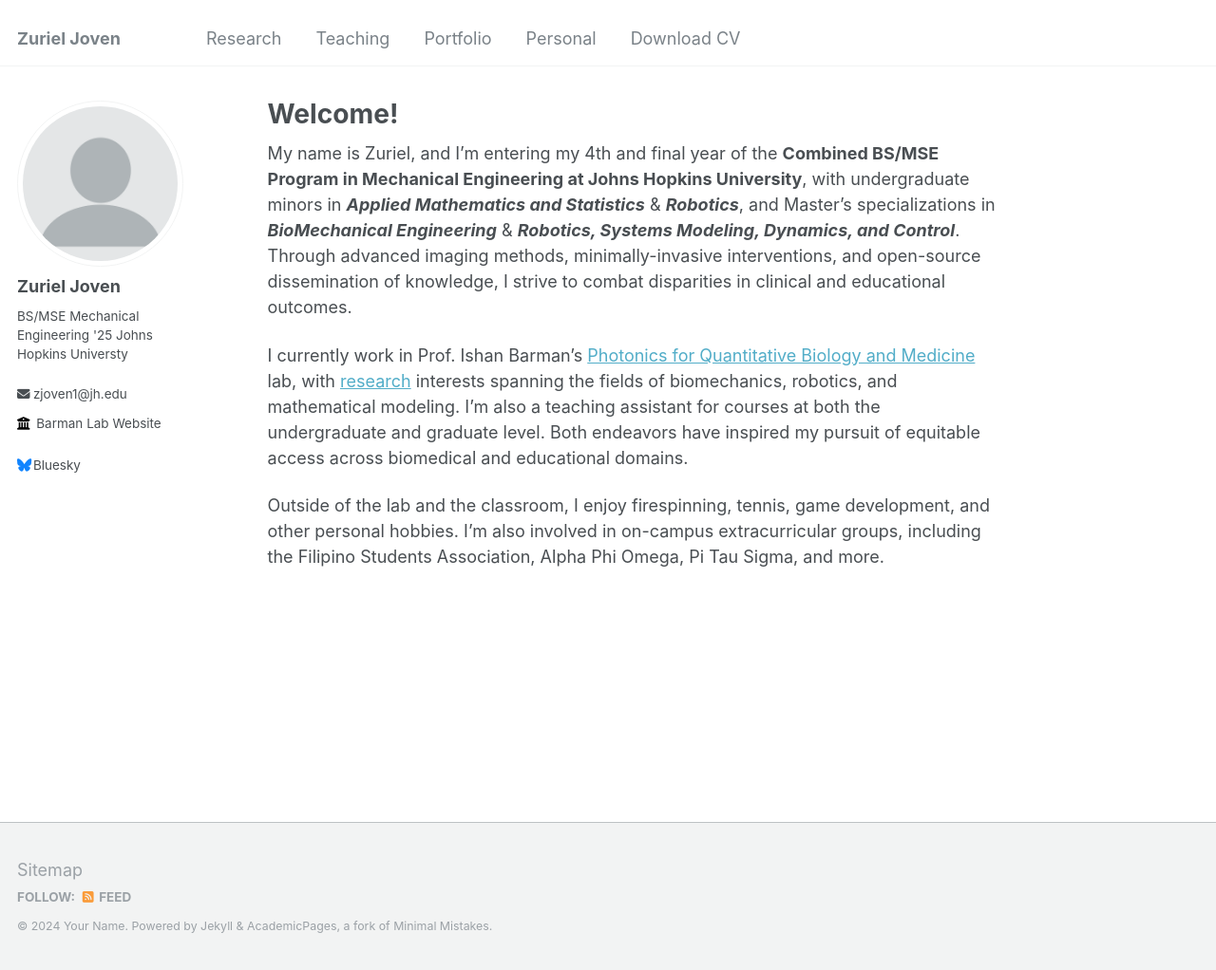
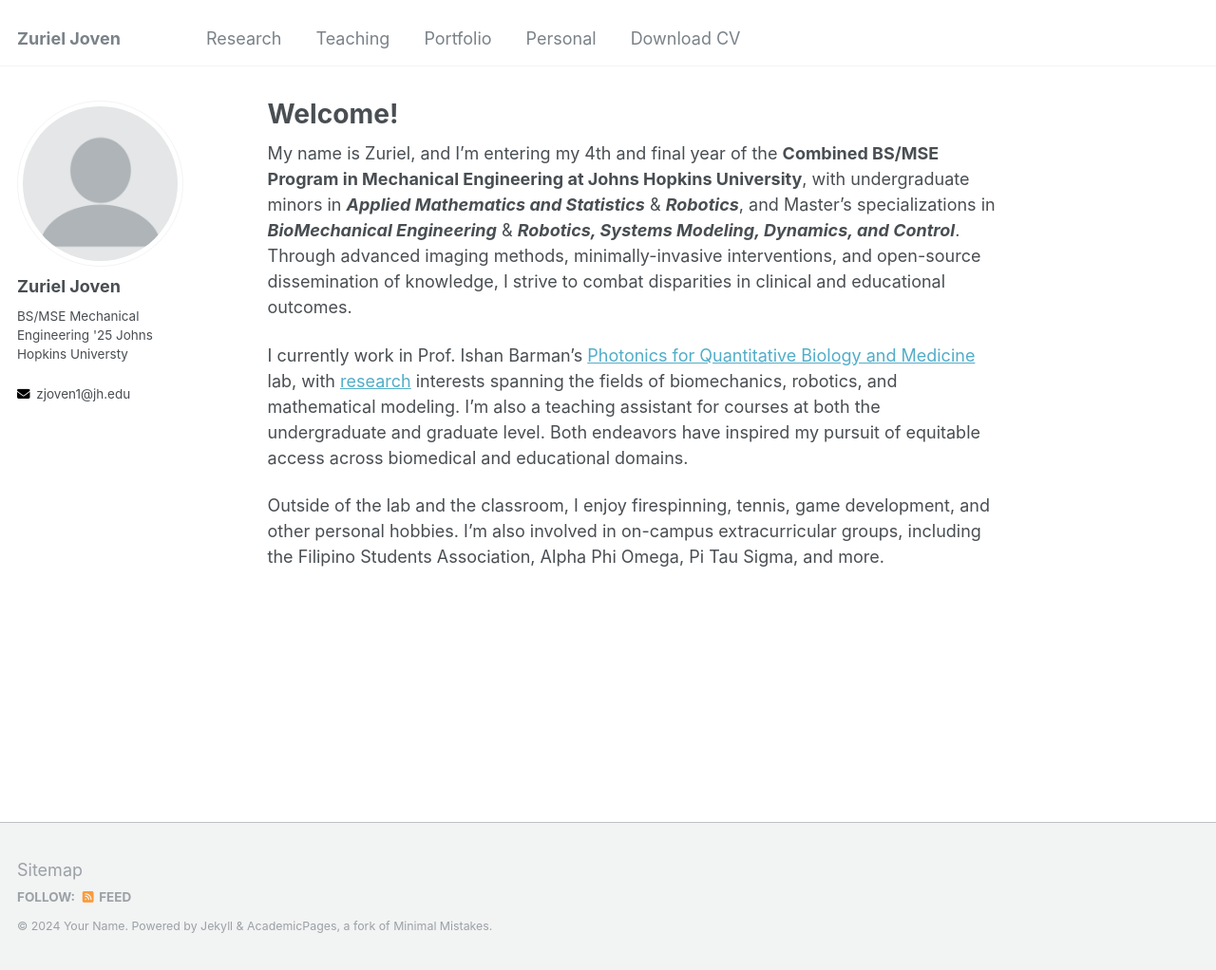
Before and after one commit to zurieljoven/zurieljoven.github.io, a Jekyll site: the page built from _pages/about.md, in a window 1280 px wide and 1022 px high. Shown: the whole window at 95% size. Built offline with Jekyll 4.4.1, drawn with Linux system fonts in a browser that asks for light colours.

Commit message:
sdfkdmskf

```diff
--- a/_config.yml
+++ b/_config.yml
@@ -48,7 +48,7 @@
   stackoverflow    : # User number or user number and name (i.e., use "1" or "1/jeff-atwood")
 
   # Social media
-  bluesky          : "bsky.app" # Replace this with you Bluesky username
+  bluesky          : #"bsky.app" # Replace this with you Bluesky username
   facebook         : # Username
   flickr           : # Username
   foursquare       : # Username
--- a/_includes/author-profile.html
+++ b/_includes/author-profile.html
@@ -28,9 +28,9 @@
         <li class="author__desktop"><i class="fa-solid fa-location-dot icon-pad-right" aria-hidden="true"></i>{{ author.location }}</li>
       {% endif %}
       {% if author.email %}
-        <li><a href="mailto:{{ author.email }}"><i class="fas fa-fw fa-envelope icon-pad-right" aria-hidden="true"></i>{{ author.email }}</a></li>
+        <li><a href="mailto:{{ author.email }}"><i class="fa fa-fsolid fa-envelope icon-pad-right" aria-hidden="true"></i>{{ author.email }}</a></li>
       {% endif %}
-      {% if author.employer %}
+      {% if author.employer and author.url %}
         <li><a href="{{ author.url }}"><i class="fa fa-solid fa-building-columns icon-pad-right" aria-hidden="true"></i>{{ author.employer }}</li>
       {% endif %}
 
```
